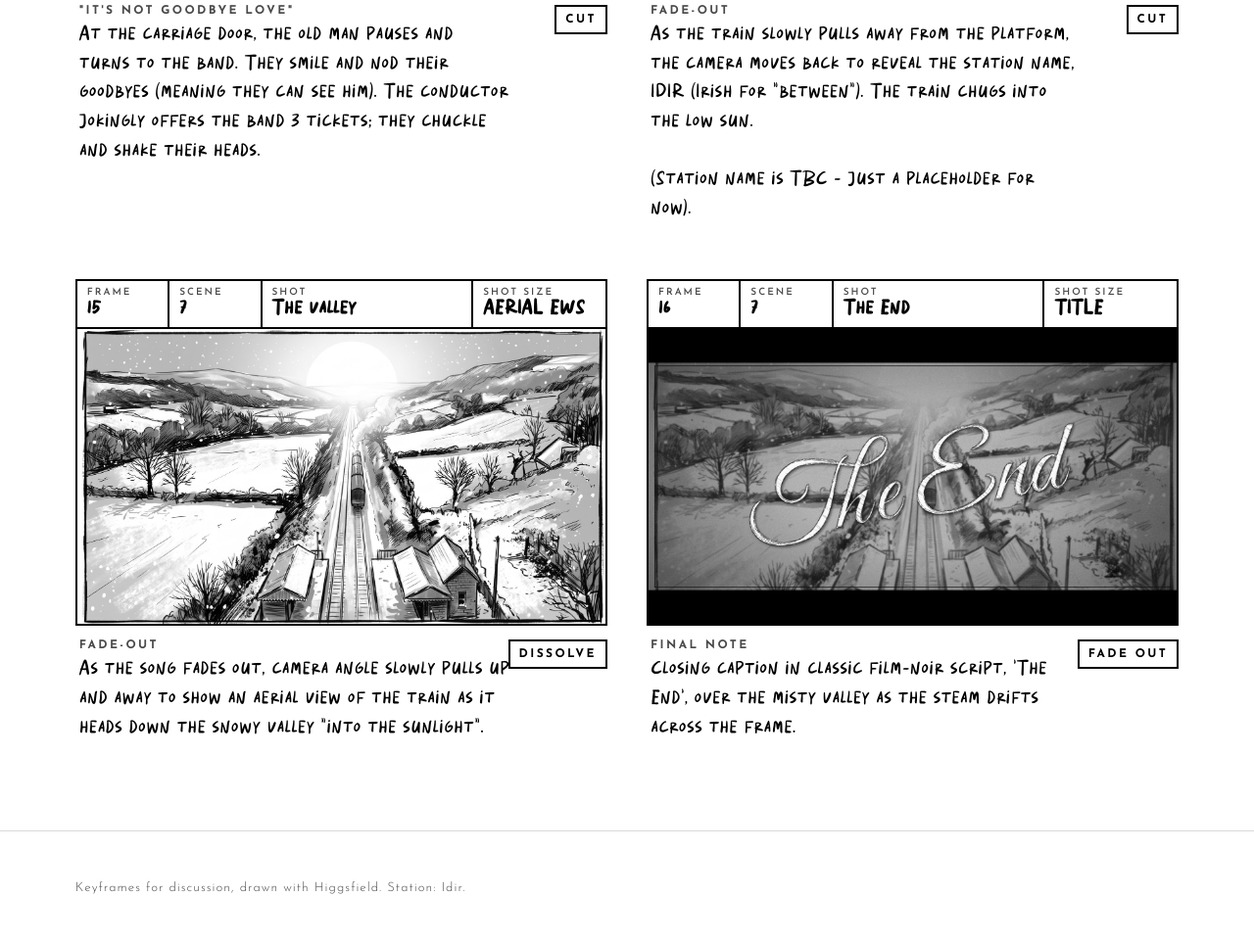
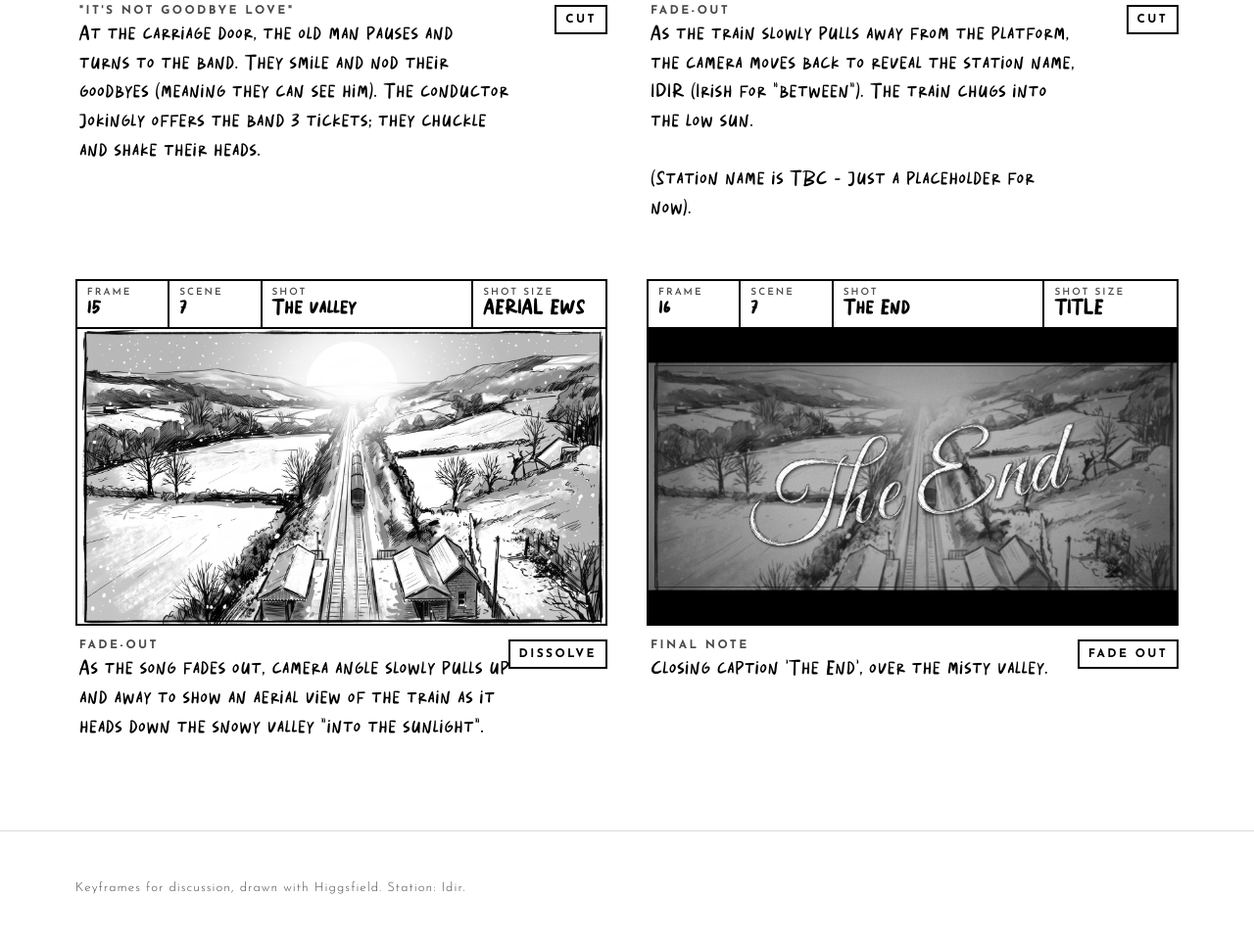
Before and after one commit to smnlcck/gatsby-storyboard, a plain HTML site: page index.html in a window 1280 px wide. Shown: the part 4758-5722 px from the top of the page at 98% size. Drawn offline with Linux system fonts and the light colour scheme.

Commit message:
Shorten frame 16 caption
Co-Authored-By: Claude Opus 5.5 <noreply@anthropic.com>
Claude-Session: https://claude.ai/code/session_014XUv3xFvqbnBBb1qfsw3Nc

```diff
--- a/index.html
+++ b/index.html
@@ -125,7 +125,7 @@ footer{padding:4vw 6vw;border-top:1px solid var(--line);color:var(--muted);font-
 <article class="card">
   <div class="meta"><div><span>Frame</span><b>16</b></div><div><span>Scene</span><b>7</b></div><div><span>Shot</span><b>The End</b></div><div><span>Shot size</span><b>TITLE</b></div></div>
   <div class="frame"><img src="frames/fend4.jpg" width="1600" height="893" loading="lazy" alt="Frame 16: The End"></div>
-  <div class="cap"><p class="cue">Final note</p><p>Closing caption in classic film-noir script, 'The End', over the misty valley as the steam drifts across the frame.</p><span class="trans">FADE OUT</span></div>
+  <div class="cap"><p class="cue">Final note</p><p>Closing caption 'The End', over the misty valley.</p><span class="trans">FADE OUT</span></div>
 </article>
 </main>
 <footer>Keyframes for discussion, drawn with Higgsfield. Station: Idir.</footer>
```
